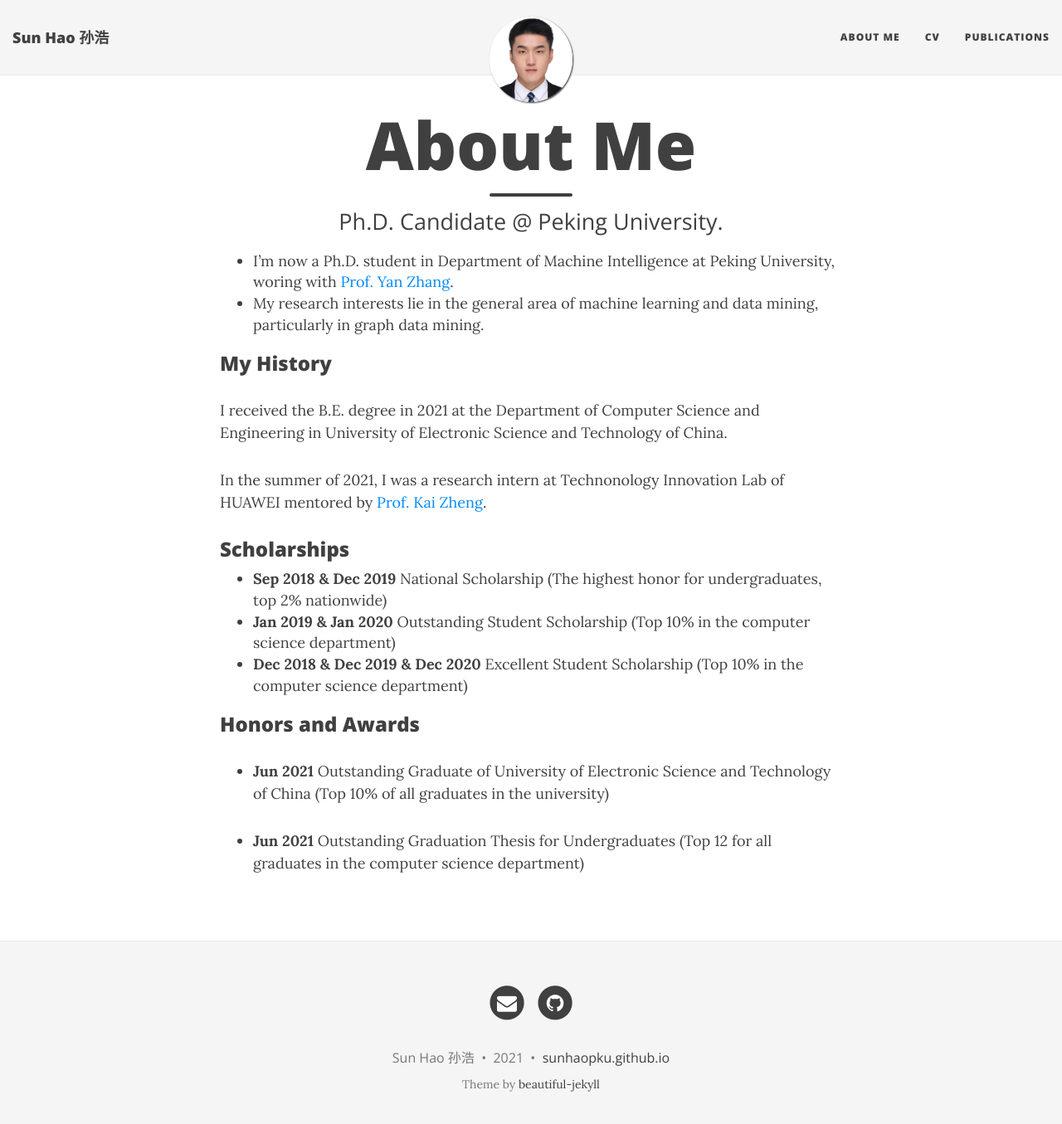
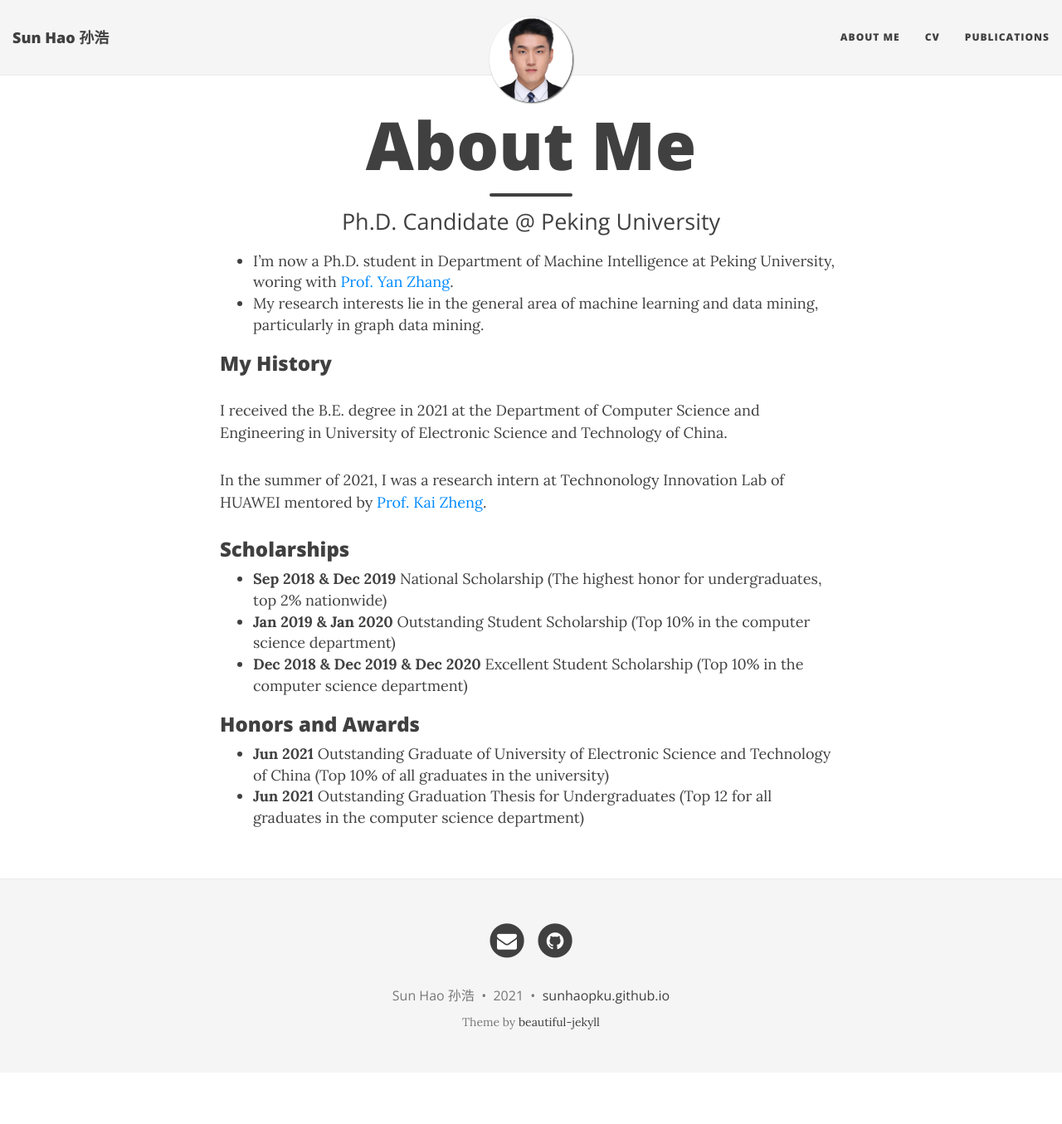
Before and after one commit to sunhaopku/sunhaopku.github.io, a Jekyll site: the page built from aboutme.md, in a window 1280 px wide and 1368 px high. Shown: the top 1355 px of the window at 83% size. Built offline with Jekyll 4.4.1, drawn with Linux system fonts in a browser that asks for light colours; nearby versions of some CDN libraries.

```diff
--- a/aboutme.md
+++ b/aboutme.md
@@ -1,7 +1,7 @@
 ---
 layout: page
 title: About Me
-subtitle: Ph.D. Candidate @ Peking University.
+subtitle: Ph.D. Candidate @ Peking University
 ---
 
 - I'm now a Ph.D. student in Department of Machine Intelligence at Peking University, woring with [Prof. Yan Zhang](http://www.cis.pku.edu.cn/jzyg/szdw/zy.htm).
@@ -22,5 +22,4 @@ In the summer of 2021, I was a research intern at Technonology Innovation Lab of
 ### Honors and Awards
 
 - **Jun 2021** Outstanding Graduate of University of  Electronic Science and Technology of China (Top 10% of all graduates in the university)
-
 - **Jun 2021** Outstanding Graduation Thesis for Undergraduates (Top 12 for all graduates in the computer science department)
```
